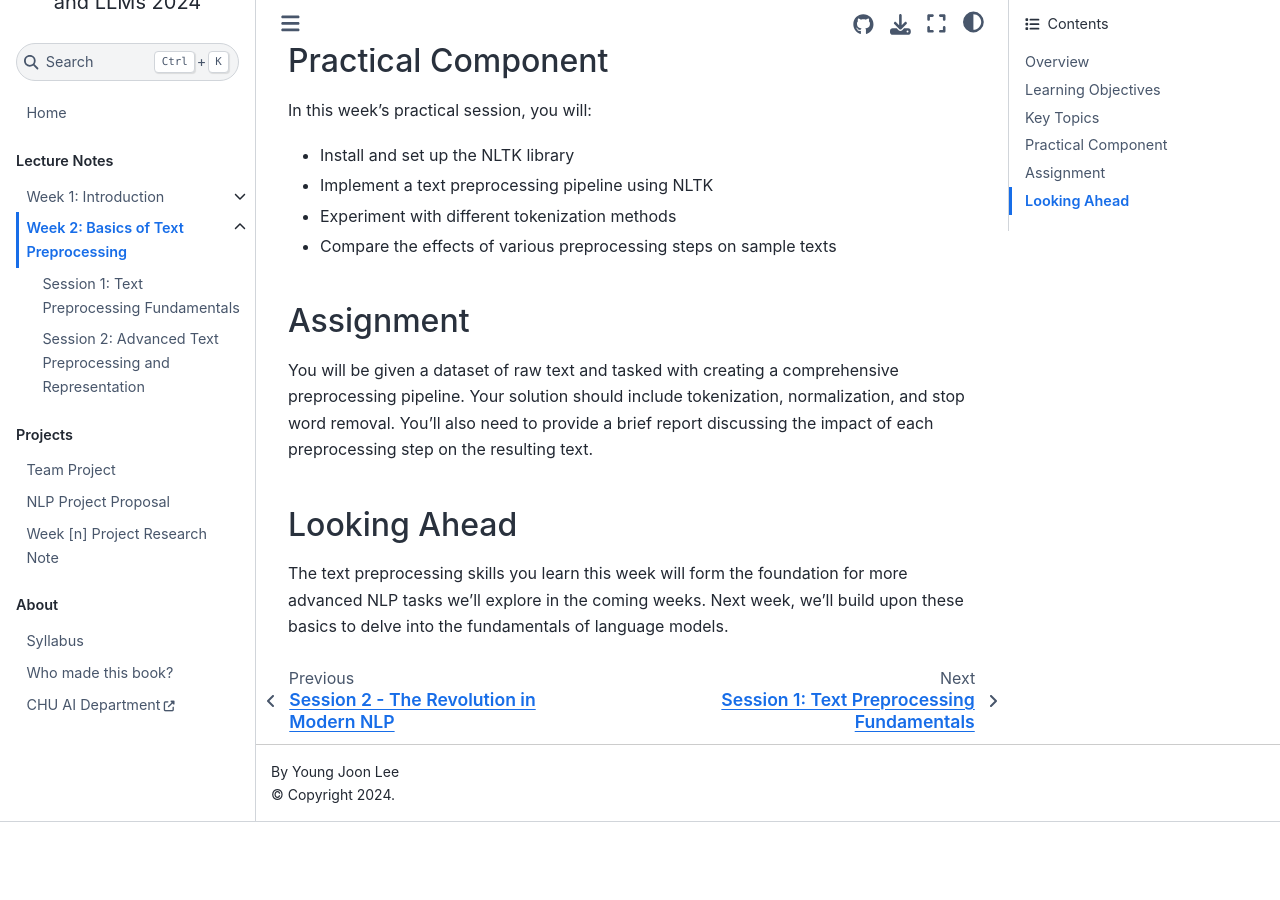
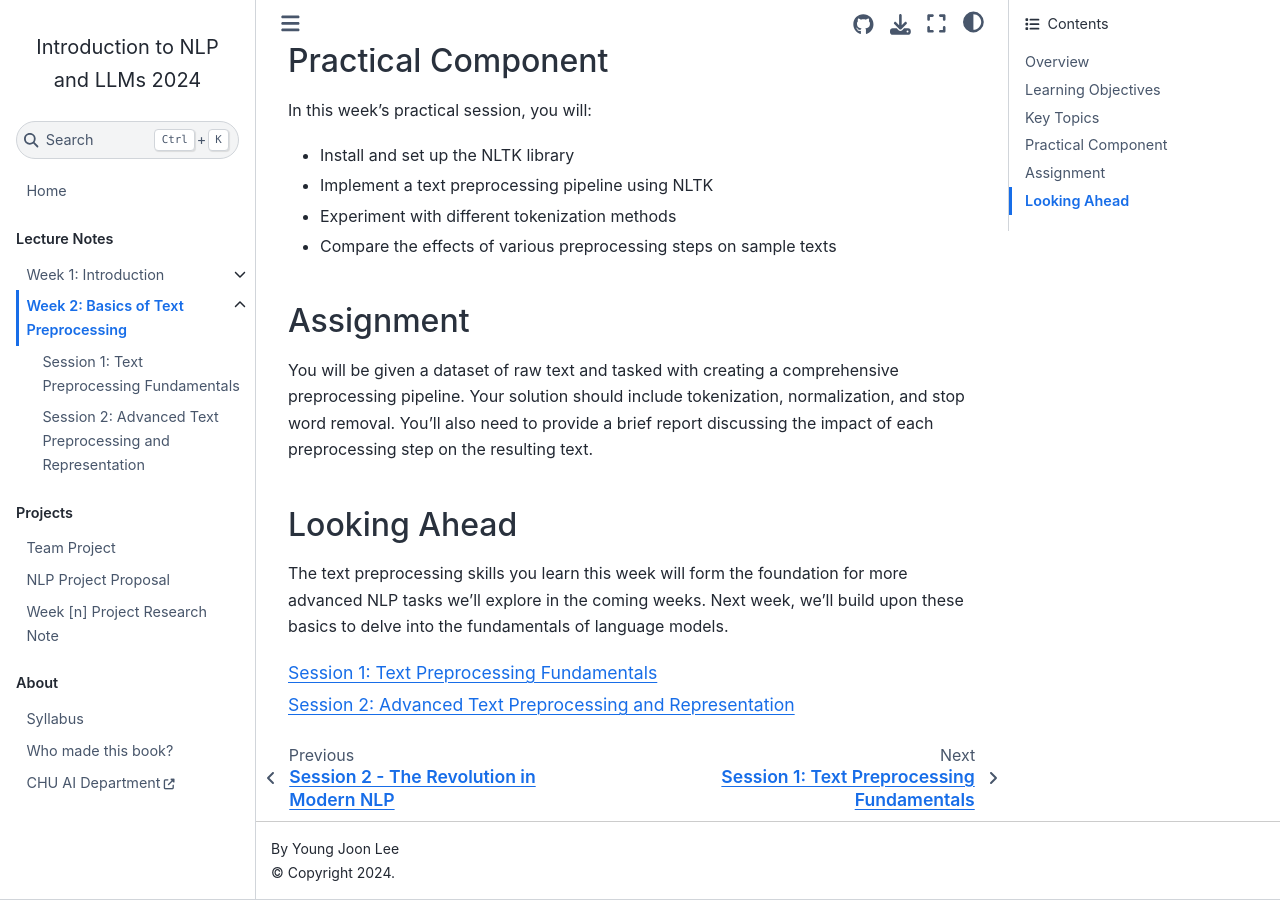
Before and after one commit to entelecheia/intronlp-2024, a Jupyter Book: the page built from book/en/week02/index.md, in a window 1280 px wide and 900 px high, scrolled down 1581 px. Built offline with Jupyter Book 1.0.4 settings and Sphinx 7.4.7 and the Sphinx Book theme 1.1.4, drawn with Linux system fonts in a browser that asks for light colours; before the commit the page ends 2403 px from its top, so only the background shows below that.

Commit message:
chore(docs): add table of contents to week02 index files

````diff
--- a/book/en/week02/index.md
+++ b/book/en/week02/index.md
@@ -60,3 +60,7 @@
 ## Looking Ahead
 
 The text preprocessing skills you learn this week will form the foundation for more advanced NLP tasks we'll explore in the coming weeks. Next week, we'll build upon these basics to delve into the fundamentals of language models.
+
+```{tableofcontents}
+
+```
````
Also changed, not shown: book/ko/week02/index.md (+4 -0 lines).
